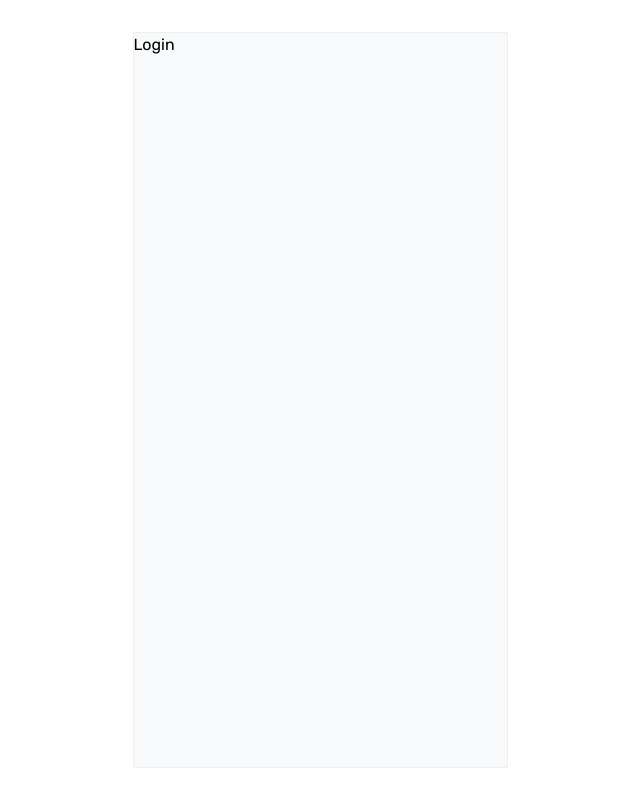
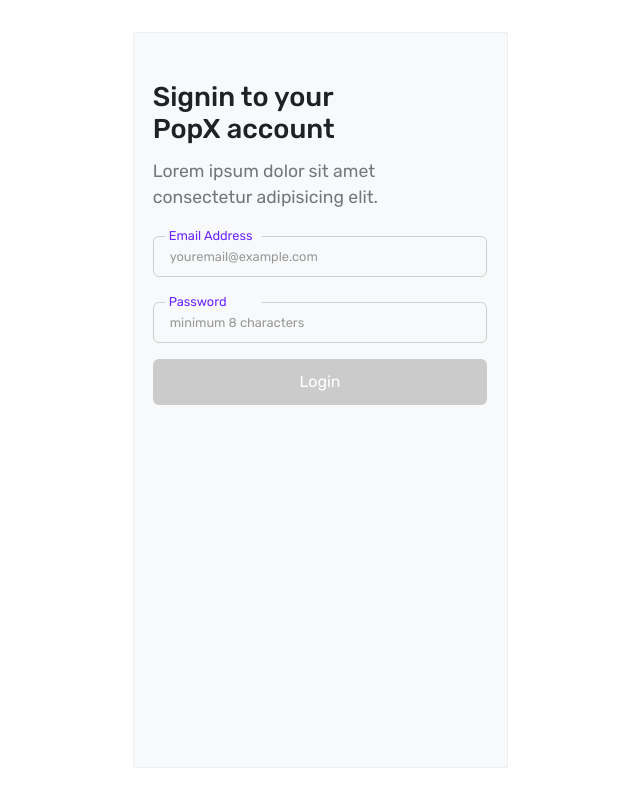
Before and after one commit to tuhindas56/educase-reactjs-assignment, a React (Vite) app: page /login in a window 1280 px wide. Shown: the whole page, without its empty margins (320-960 px from the left). Built offline with nearby package versions, Linux system fonts and the light colour scheme.

Commit message:
feat: implement login page

```diff
--- a/src/components/Login.jsx
+++ b/src/components/Login.jsx
@@ -1,4 +1,101 @@
+import { useEffect, useState } from "react"
+import { useNavigate } from "react-router-dom"
+import styled from "styled-components"
+import { ButtonPrimary } from "./Buttons"
+import { FormField, Input, Label } from "./Form"
+
+const Wrapper = styled.div`
+  padding: 3rem 1.2rem;
+
+  h1 {
+    line-height: normal;
+  }
+
+  p {
+    margin-top: 0.8rem;
+  }
+`
+
+const LoginButton = styled(ButtonPrimary)`
+  margin-top: 1rem;
+  background-color: ${({ disabled }) =>
+    disabled ? `#cbcbcb` : `var(--primary)`};
+`
+
 function Login() {
-  return <div>Login</div>
+  const navigate = useNavigate()
+  const [disabled, setDisabled] = useState(true)
+  const [fieldValues, setFieldValues] = useState({
+    emailAddress: "",
+    password: "",
+  })
+
+  function handleSubmit(e) {
+    e.preventDefault()
+
+    if (document.startViewTransition) {
+      document.startViewTransition(() => {
+        navigate("/profile")
+      })
+    } else {
+      navigate("/profile")
+    }
+  }
+
+  function handleChange(e) {
+    const { name, value } = e.target
+    setFieldValues(f => ({ ...f, [name]: value }))
+  }
+
+  useEffect(() => {
+    if (fieldValues.emailAddress && fieldValues.password) {
+      setDisabled(false)
+    } else {
+      setDisabled(true)
+    }
+  }, [fieldValues])
+
+  return (
+    <Wrapper>
+      <h1>Signin to your PopX account</h1>
+      <p>
+        Lorem ipsum dolor sit amet
+        <br /> consectetur adipisicing elit.
+      </p>
+
+      <form onSubmit={handleSubmit}>
+        <FormField>
+          <Label htmlFor="emailAddress">Email Address</Label>
+          <Input
+            type="email"
+            name="emailAddress"
+            id="emailAddress"
+            onChange={handleChange}
+            value={fieldValues.emailAddress}
+            placeholder="youremail@example.com"
+            required
+          />
+        </FormField>
+
+        <FormField>
+          <Label htmlFor="password">Password</Label>
+          <Input
+            type="password"
+            name="password"
+            id="password"
+            onChange={handleChange}
+            value={fieldValues.password}
+            placeholder="minimum 8 characters"
+            required
+            minLength={8}
+          />
+        </FormField>
+
+        <LoginButton type="submit" disabled={disabled}>
+          Login
+        </LoginButton>
+      </form>
+    </Wrapper>
+  )
 }
 export default Login
```
